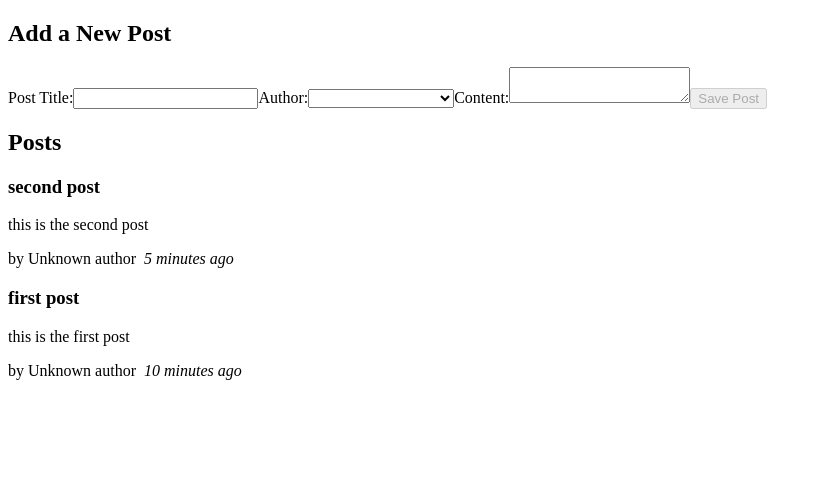
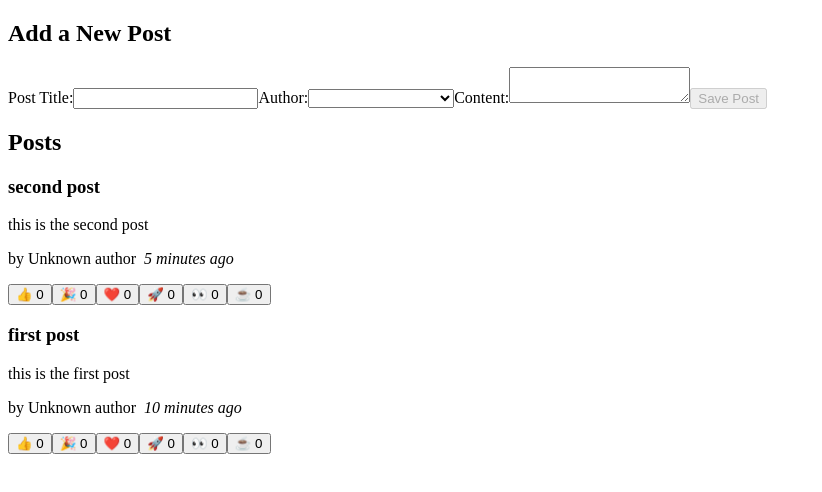
Before and after one commit to TBdilum/BulletIn-app, a React (Create React App) app: page / in a window 1280 px wide. Shown: the top 492 px of the page, without its empty margins (0-822 px from the left). Built offline with nearby package versions, Linux system fonts and the light colour scheme.

Commit message:
feat: :art: Reaction buttons
added reaction buttons for each post and made the count remember.

```diff
--- a/src/features/posts/PostList.js
+++ b/src/features/posts/PostList.js
@@ -3,6 +3,7 @@
 import { selectAllPosts } from './postsSlice'
 import PostAuthor from './postAuthor';
 import TimeAgo from './TimeAgo';
+import ReactionButtons from './ReactionButtons';
 
 function PostList() {
     const posts = useSelector(selectAllPosts);
@@ -17,6 +18,7 @@
               <PostAuthor userId={post.userId}/>
               <TimeAgo timestamp={post.date}/>
             </p>
+            <ReactionButtons post={post}/>
         </article>
     ))
   return (
--- /dev/null
+++ b/src/features/posts/ReactionButtons.js
@@ -0,0 +1,35 @@
+import { useDispatch } from "react-redux";
+import { reactionAdded } from "./postsSlice";
+
+import React from 'react'
+
+const reactionEmoji = {
+    thumbsUp: '👍',
+    hooray: '🎉',
+    heart: '❤️',
+    rocket: '🚀',
+    eyes: '👀',
+    coffee: '☕'
+}
+
+function ReactionButtons({post}) {
+    const dispatch = useDispatch();
+
+    const reactionButtons = Object.entries(reactionEmoji).map(([name,emoji]) => {
+        return(
+            <button
+            type="button"
+            key={name}
+            className="reactionButton"
+            onClick={() => dispatch(reactionAdded({postId: post.id,reaction: name}))}
+            >
+                {emoji} {post.reactions[name]}
+            </button>
+        )
+    })
+    return(
+        <div>{reactionButtons}</div>
+    )
+}
+
+export default ReactionButtons
--- a/src/features/posts/postsSlice.js
+++ b/src/features/posts/postsSlice.js
@@ -6,13 +6,29 @@
     id: 1,
     title: 'first post',
     content: 'this is the first post',
-    date:sub(new Date(), {minutes: 10}).toISOString()
+    date:sub(new Date(), {minutes: 10}).toISOString(),
+    reactions: {
+        thumbsUp: 0,
+        hooray: 0,
+        heart: 0,
+        rocket: 0,
+        eyes: 0,
+        coffee: 0
+    }
 },
 {
     id: 2,
     title: 'second post',
     content: 'this is the second post',
-    date:sub(new Date(), {minutes: 5}).toISOString()
+    date:sub(new Date(), {minutes: 5}).toISOString(),
+    reactions: {
+        thumbsUp: 0,
+        hooray: 0,
+        heart: 0,
+        rocket: 0,
+        eyes: 0,
+        coffee: 0
+    }
 }
 ]
 
@@ -31,16 +47,32 @@
                     title,
                     content,
                     date: new Date().toISOString(),
-                    userId
+                    userId,
+                    reactions: {
+                        thumbsUp: 0,
+                        hooray: 0,
+                        heart: 0,
+                        rocket: 0,
+                        eyes: 0,
+                        coffee: 0
+                    }
                 }
             }
         }
+    },
+    reactionAdded(state,action){
+        const { postId,reaction} = action.payload;
+        const existingPost = state.find(post => post.id === postId);
+        if(existingPost){
+            existingPost.reactions[reaction]++;
+        }
     }
+
 }
 })
 
 export default postsSlice.reducer;
 
-export const { postAdded} = postsSlice.actions;
+export const { postAdded,reactionAdded} = postsSlice.actions;
 
 export const selectAllPosts = (state) => state.posts;
```
